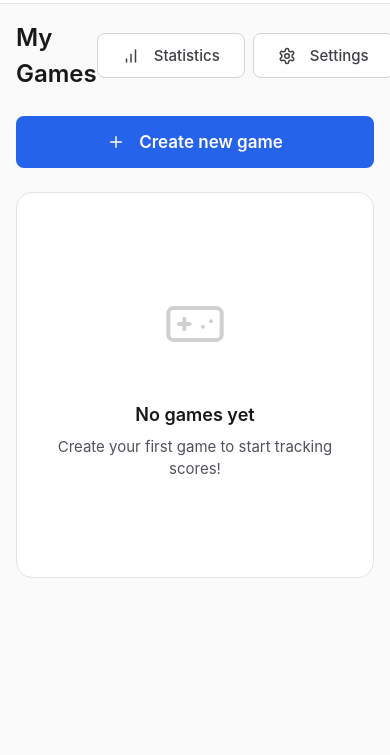
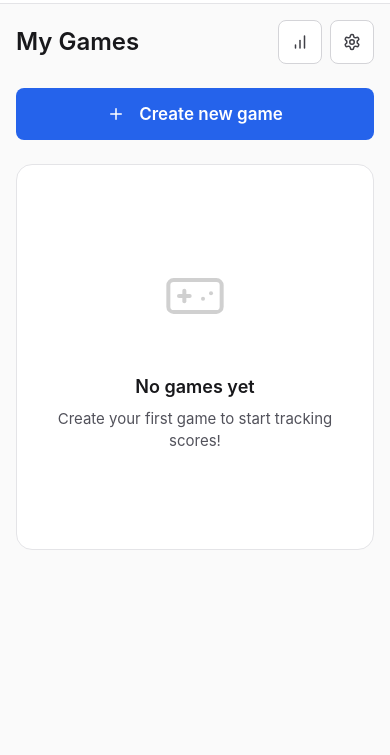
Before and after one commit to Metrakit/skyjo-buddy, a website built with Vite: page index.html in a window 390 px wide. Shown: the part 89-844 px from the top of the page. Built offline with nearby package versions, Linux system fonts and the light colour scheme.

Commit message:
fix responsive

```diff
--- a/src/components/home-page.ts
+++ b/src/components/home-page.ts
@@ -15,11 +15,11 @@ export class HomePage extends HTMLElement {
       <div class="flex justify-between items-center mb-6">
         <h2 style="font-size: 1.5rem; font-weight: 600; color: var(--gray-900);">${i18n.t('home.title')}</h2>
         <div class="flex gap-2">
-          <button class="btn btn-secondary" id="stats-btn">
-            ${inlineIcon('barChart')} ${i18n.t('home.stats')}
+          <button class="btn btn-secondary btn-icon-mobile" id="stats-btn" aria-label="${i18n.t('home.stats')}" title="${i18n.t('home.stats')}">
+            ${inlineIcon('barChart')}<span class="btn-label">${i18n.t('home.stats')}</span>
           </button>
-          <button class="btn btn-secondary" id="settings-btn">
-            ${inlineIcon('settings')} ${i18n.t('home.settings')}
+          <button class="btn btn-secondary btn-icon-mobile" id="settings-btn" aria-label="${i18n.t('home.settings')}" title="${i18n.t('home.settings')}">
+            ${inlineIcon('settings')}<span class="btn-label">${i18n.t('home.settings')}</span>
           </button>
         </div>
       </div>
--- a/src/styles.css
+++ b/src/styles.css
@@ -1202,6 +1202,19 @@ body {
 }
 
 @media (max-width: 640px) {
+  .btn-icon-mobile {
+    padding: 0.75rem;
+    gap: 0;
+  }
+
+  .btn-icon-mobile .btn-label {
+    display: none;
+  }
+
+  .btn-icon-mobile .inline-icon {
+    margin-right: 0;
+  }
+
   .stats-summary {
     grid-template-columns: repeat(3, 1fr);
     gap: 0.5rem;
```
